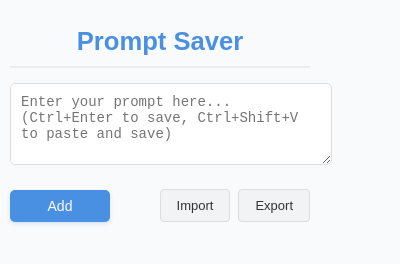
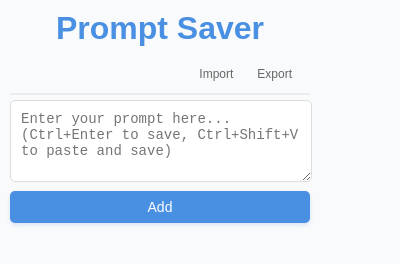
Before and after one commit to shalom-lab/easy-prompt, a browser extension: page popup.html in a window 400 px wide. Drawn offline with Linux system fonts and the light colour scheme.

Commit message:
change style

```diff
--- a/popup.html
+++ b/popup.html
@@ -15,14 +15,19 @@
       width: 300px;
       color: #333;
     }
+    .header-container {
+      margin-bottom: 5px;
+      text-align: center;
+      padding: 0 10px;  /* Add some padding */
+      border-bottom: 2px solid #eaecef;
+    }
 
     h1 {
-      font-size: 1.6em;
+      font-size: 2em;
       text-align: center;
       color: #4a90e2;
-      margin-bottom: 15px;
-      border-bottom: 2px solid #eaecef;
-      padding-bottom: 10px;
+      margin: 0 0 8px 0;  /* Add bottom margin */
+      padding-bottom: 8px;
     }
 
     textarea {
@@ -32,7 +37,7 @@
       font-size: 14px;
       border: 1px solid #ddd;
       border-radius: 5px;
-      margin-bottom: 10px;
+      margin-bottom: 0px;
       background-color: #fff;
       transition: border-color 0.2s ease;
     }
@@ -176,7 +181,9 @@
 
     .import-export {
       display: flex;
-      gap: 10px;
+      justify-content: flex-end;  /* Align buttons to the right */
+      gap: 8px;
+      margin-bottom: 8px;  /* Add some space below the buttons */
     }
 
     @keyframes fadeIn {
@@ -322,23 +329,24 @@
 
     /* Secondary button style */
     .btn-secondary {
-      background-color: #f1f3f4;
-      color: #333;
-      border: 1px solid #ddd;
-      padding: 8px 16px;
-      font-size: 13px;
-      border-radius: 4px;
+      background-color: transparent;
+      color: #666;
+      border: none;
+      padding: 4px 8px;
+      font-size: 12px;
+      border-radius: 3px;
       transition: all 0.2s ease;
     }
 
     .btn-secondary:hover {
-      background-color: #e8eaed;
-      border-color: #ccc;
+      background-color: #f1f3f4;
+      color: #333;
     }
 
     /* Adjust add button style */
     #add-btn {
-      min-width: 100px;
+      width: 100%;
+      min-width: 240px;
       padding: 8px 24px;
       background-color: #4a90e2;
       color: white;
@@ -372,7 +380,7 @@
     }
 
     .input-container {
-      margin-bottom: 10px;
+      margin-bottom: 5px;
     }
 
     .input-container textarea {
@@ -384,19 +392,38 @@
       display: flex;
       justify-content: space-between;
       align-items: center;
-      margin-bottom: 15px;
+      margin-bottom: 10px;
     }
 
     .import-export {
       display: flex;
-      gap: 8px;
+      justify-content: flex-end
+    }
+
+    .header-container {
+      margin-bottom: 5px;
+      text-align: center;
+    }
+    #new-prompt {
+      width: calc(100% - 20px);
+      margin-bottom: 0px;
+      resize: vertical;  /* Only allow vertical resizing */
+      min-height: 60px;  /* Set minimum height */
+      max-height: 200px;  /* Set maximum height */
     }
   </style>
 </head>
 
 <body>
   <div id="app">
-    <h1>Prompt Saver</h1>
+    <div class="header-container">
+      <h1>Prompt Saver</h1>
+      <div class="import-export">
+        <input type="file" id="import-file" accept=".json" style="display: none;">
+        <button id="import-btn" class="btn-secondary">Import</button>
+        <button id="export-btn" class="btn-secondary">Export</button>
+      </div>
+    </div>
 
     <div class="input-container">
       <textarea id="new-prompt" placeholder="Enter your prompt here... (Ctrl+Enter to save, Ctrl+Shift+V to paste and save)"></textarea>
@@ -404,11 +431,6 @@
 
     <div class="button-group">
       <button id="add-btn">Add</button>
-      <div class="import-export">
-        <input type="file" id="import-file" accept=".json" style="display: none;">
-        <button id="import-btn" class="btn-secondary">Import</button>
-        <button id="export-btn" class="btn-secondary">Export</button>
-      </div>
     </div>
 
     <ul id="prompt-list"></ul>
```
